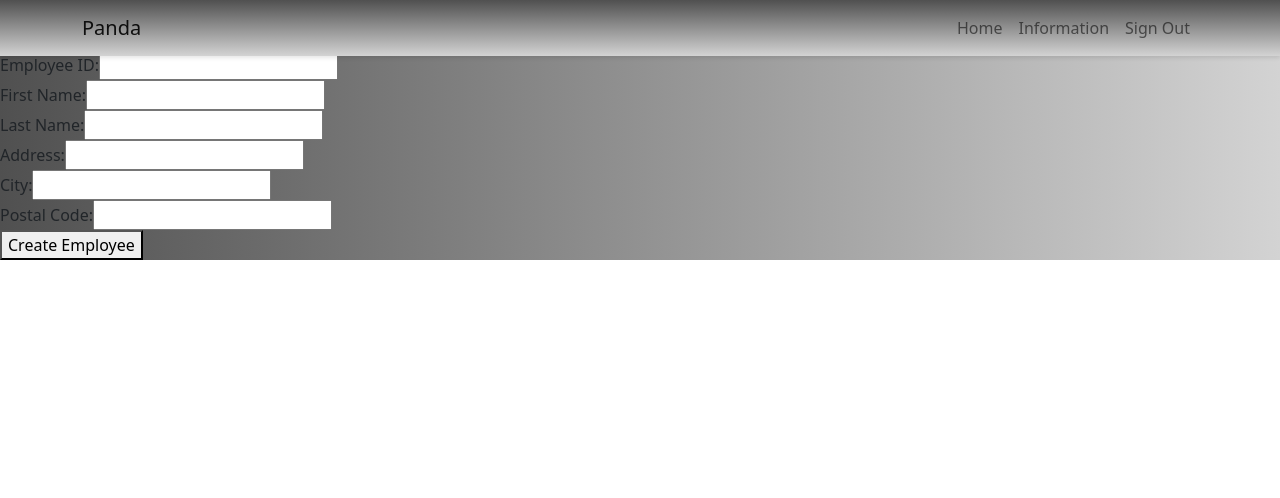
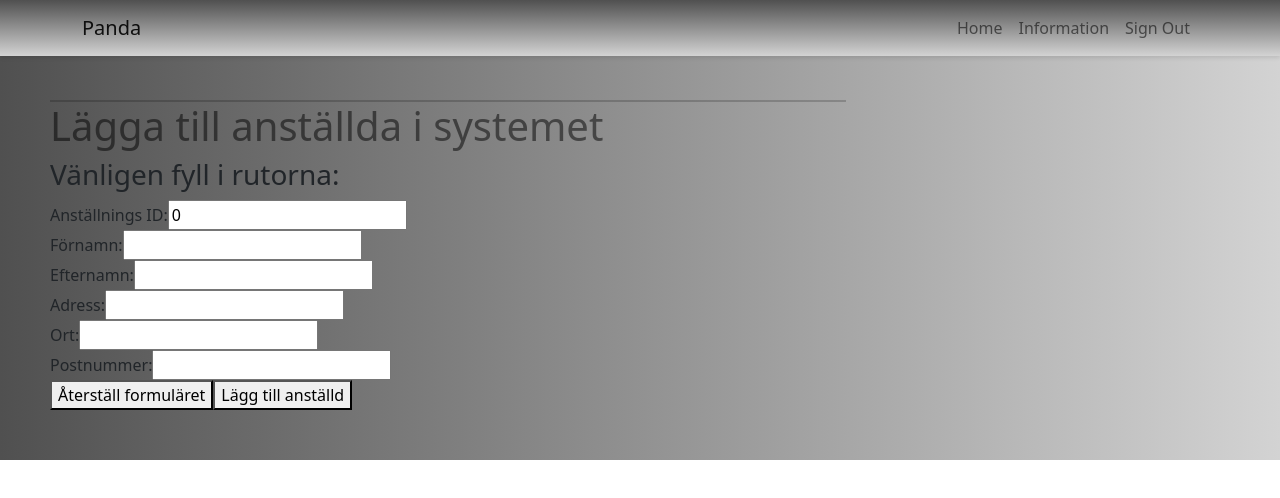
Before and after one commit to peembee/Panda, a React (Create React App) app: page /addEmployee in a window 1280 px wide. Shown: the top 498 px of the page. Built offline with nearby package versions, Linux system fonts and the light colour scheme.

Commit message:
did some changes in addEmployee.js, starting a css file

```diff
--- /dev/null
+++ b/src/Css/addEmployee.css
@@ -0,0 +1,10 @@
+.addEmployee {
+    padding: 50px;
+    width: 70%;
+}
+
+.title {
+    border-top: 2px solid rgba(0, 0, 0, 0.194);
+    color:rgba(0, 0, 0, 0.501);
+    transition: 0.5s;
+}
--- a/src/components/AddEmployee.js
+++ b/src/components/AddEmployee.js
@@ -1,6 +1,9 @@
 import React, {useState} from 'react'
+import '../Css/addEmployee.css';
 
 export function AddEmployee() {
+
+  // Premission to save the values that the user fills in the form
   const [employee, setEmployee] = useState({
     employeeId: '',
     firstMidName: '',
@@ -10,13 +13,17 @@ export function AddEmployee() {
     postalCode: ''
   });
 
+  // Function that runs when one of the form fields changes
   const handleChange = (e) => {
+    // Sets the state of the change input field with the new value provided by the user
     setEmployee({ ...employee, [e.target.name]: e.target.value });
   };
 
+  // Function that runs when the user sends the form
   const handleSubmit = (e) => {
     e.preventDefault();
 
+    // Make a POST request to a server with data from the form
     fetch('https://axb22z45ygh20230227215753.azurewebsites.net/create-employee', {
       method: 'POST',
       headers: {
@@ -25,10 +32,13 @@ export function AddEmployee() {
       body: JSON.stringify(employee)
     })
       .then((response) => {
+        // Handle the response from the server
         if (!response.ok) {
           throw new Error('Network response was not ok');
         }
+        // Show a confirmation to the user that the employee was successfully created
         alert('Employee created successfully!');
+        // Reset the form to its original values
         setEmployee({
           employeeId: '',
           firstMidName: '',
@@ -39,27 +49,35 @@ export function AddEmployee() {
         });
       })
       .catch((error) => {
+        // Display an error message to the user if the employee could not be created
         console.error('There was an error!', error);
         alert('Error creating employee!');
       });
   };
 
   return (
-    <div>
+    <div className='addEmployee'>
+      <h1 className='title'>Lägga till anställda i systemet</h1>
+      <h3>Vänligen fyll i rutorna:</h3>
+
+      {/* An HTML form component */}
       <form onSubmit={handleSubmit}>
         <div>
-          <label htmlFor="employeeId">Employee ID:</label>
+          <label htmlFor="employeeId">Anställnings ID:</label>
+          {/* An input field for Employment ID, set to a default value (0) */}
           <input
             type="text"
             id="employeeId"
             name="employeeId"
-            value={employee.employeeId}
+            defaultValue="0"
             onChange={handleChange}
+            readOnly
             required
           />
         </div>
         <div>
-          <label htmlFor="firstMidName">First Name:</label>
+          <label htmlFor="firstMidName">Förnamn:</label>
+          {/* An first name input field that updates the state when it changes */}
           <input
             type="text"
             id="firstMidName"
@@ -70,7 +88,8 @@ export function AddEmployee() {
           />
         </div>
         <div>
-          <label htmlFor="lastName">Last Name:</label>
+          <label htmlFor="lastName">Efternamn:</label>
+          {/* An last name input field that updates the state when it changes */}
           <input
             type="text"
             id="lastName"
@@ -81,7 +100,8 @@ export function AddEmployee() {
           />
         </div>
         <div>
-          <label htmlFor="address">Address:</label>
+          <label htmlFor="address">Adress:</label>
+          {/* An address input field that updates the state when it change */}
           <input
             type="text"
             id="address"
@@ -92,7 +112,8 @@ export function AddEmployee() {
           />
         </div>
         <div>
-          <label htmlFor="city">City:</label>
+          <label htmlFor="city">Ort:</label>
+          {/* An city input field that updates the state when it changes */}
           <input
             type="text"
             id="city"
@@ -103,7 +124,8 @@ export function AddEmployee() {
           />
         </div>
         <div>
-          <label htmlFor="postalCode">Postal Code:</label>
+          <label htmlFor="postalCode">Postnummer:</label>
+          {/* An postal code input field that updates the state when it changes */}
           <input
             type="text"
             id="postalCode"
@@ -113,7 +135,9 @@ export function AddEmployee() {
             required
           />
         </div>
-        <button type="submit">Create Employee</button>
+        <button type="reset">Återställ formuläret</button>
+        <button type="submit">Lägg till anställd</button>
+
       </form>
     </div>
   );
```
